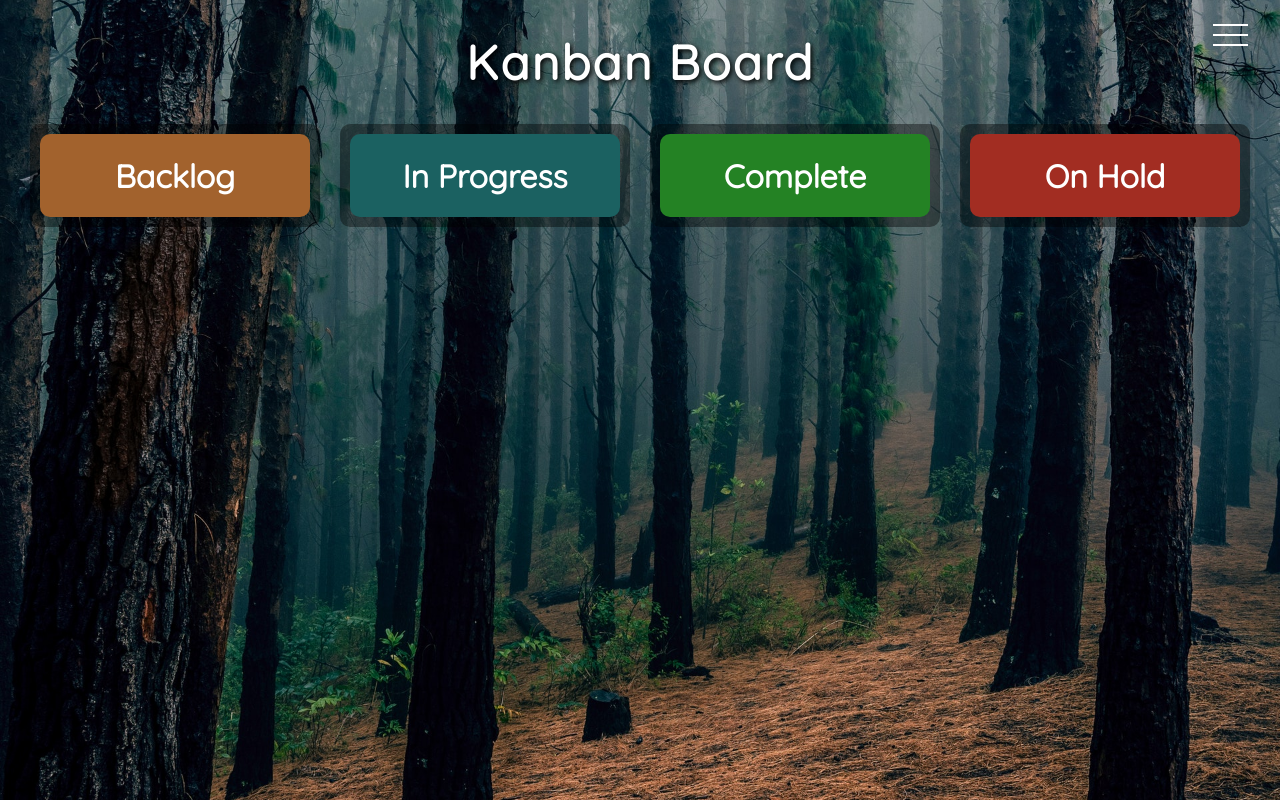
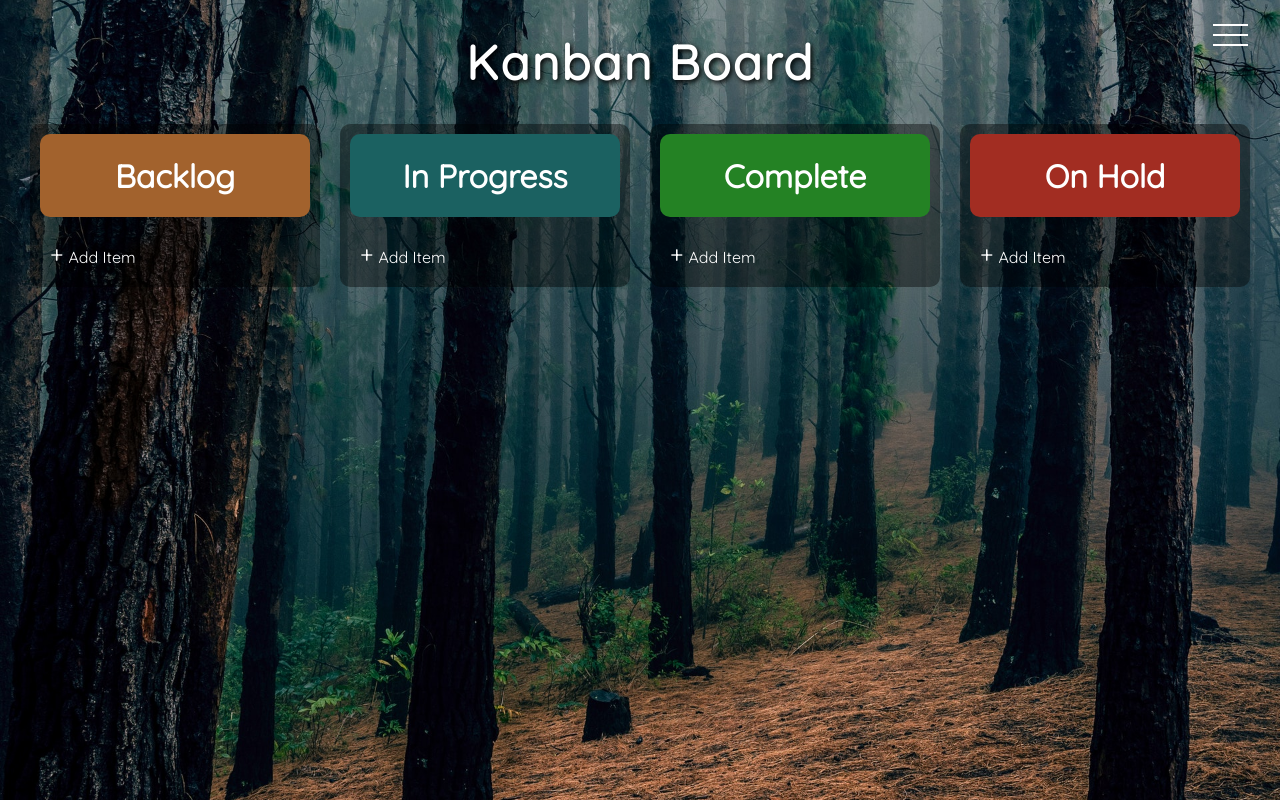
Before and after one commit to PyonAU/my-cv, a Next.js app: page /projects/drag-and-drop in a window 1280 px wide. Built offline with nearby package versions, Linux system fonts and the light colour scheme.

Commit message:
feat: added add item buttons

```diff
--- a/app/projects/drag-and-drop/dnd-components/KanbanColumn.jsx
+++ b/app/projects/drag-and-drop/dnd-components/KanbanColumn.jsx
@@ -1,16 +1,24 @@
-import { labelsMap } from "@app/projects/lib/drop-and-drag/kanbanLists";
+import { labelsMap } from '@app/projects/lib/drop-and-drag/kanbanLists';
 import styles from './KanbanColumn.module.css';
-import cx from "classnames";
+import cx from 'classnames';
 
 const KanbanColumn = ({ status, style }) => {
-    // Style
-    const column = cx(styles.dragColumn, styles[style]);
+  // Style
+  const column = cx(styles.dragColumn, styles[style]);
 
   return (
     <li className={column}>
       <span className={styles.header}>
         <h1>{labelsMap[status]}</h1>
       </span>
+
+      {/* Add Button Group */}
+      <div className={styles.addBtnWrapper}>
+        <div className={styles.addBtn}>
+          <span className={styles.plusSign}>+</span>
+          <span>Add Item</span>
+        </div>
+      </div>
     </li>
   );
 };
--- a/app/projects/drag-and-drop/dnd-components/KanbanColumn.module.css
+++ b/app/projects/drag-and-drop/dnd-components/KanbanColumn.module.css
@@ -41,3 +41,37 @@
 .onHoldColumn .over {
   background-color: var(--column-4);
 }
+
+/* Add Button Group */
+.addBtnWrapper {
+  display: flex;
+  justify-content: space-between;
+}
+
+.addBtn {
+  margin: 10px;
+  padding: 5px 10px;
+  display: flex;
+  align-items: center;
+  cursor: pointer;
+  width: fit-content;
+  border-radius: 5px;
+  transition: all 0.3s ease-in;
+  user-select: none;
+}
+
+.addBtn:hover {
+  background-color: rgba(255, 255, 255, 0.9);
+  color: black;
+}
+
+.addBtn:active {
+  transform: scale(0.97);
+}
+
+.plusSign {
+  font-size: 1.5rem;
+  margin-right: 5px;
+  position: relative;
+  top: -3px;
+}
```
